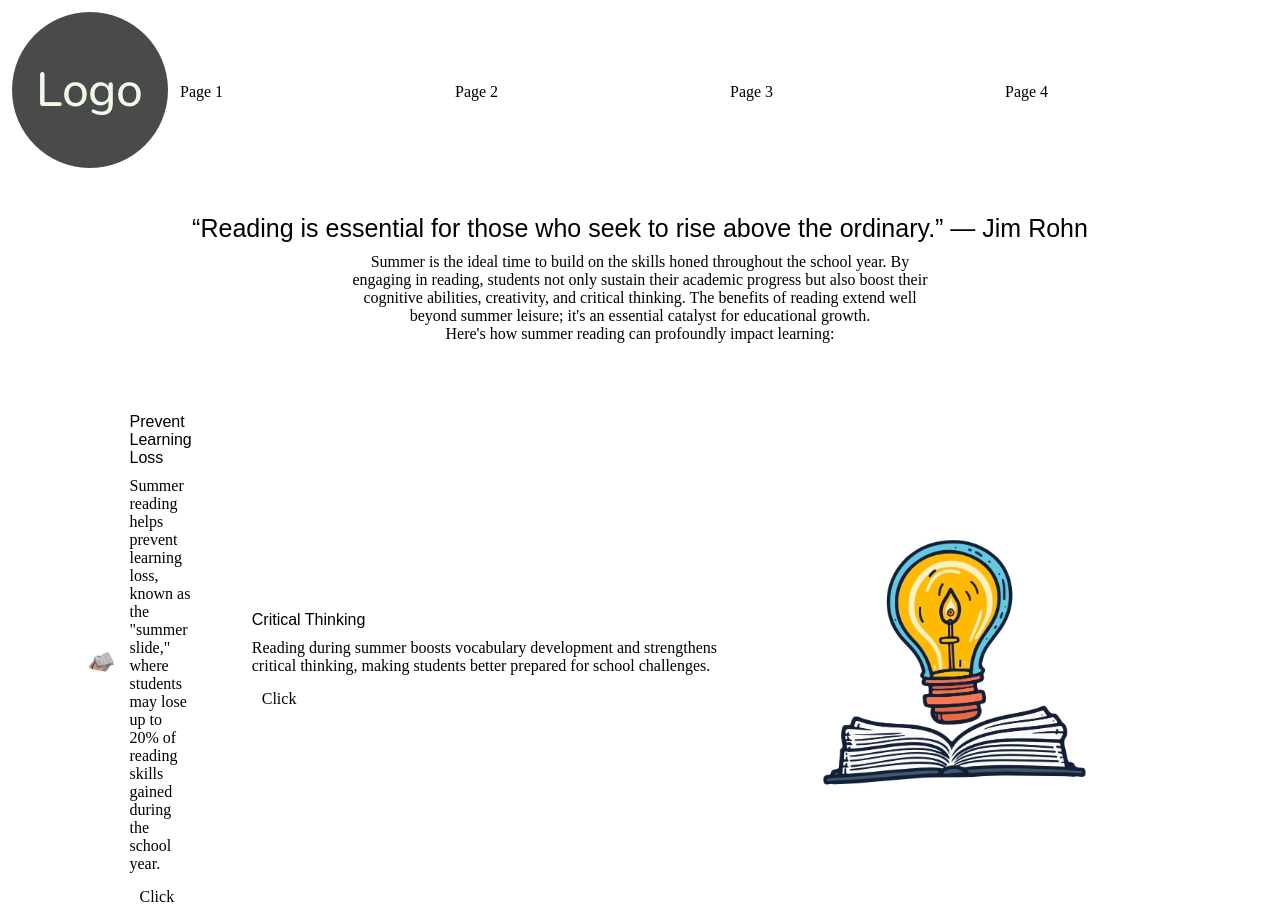
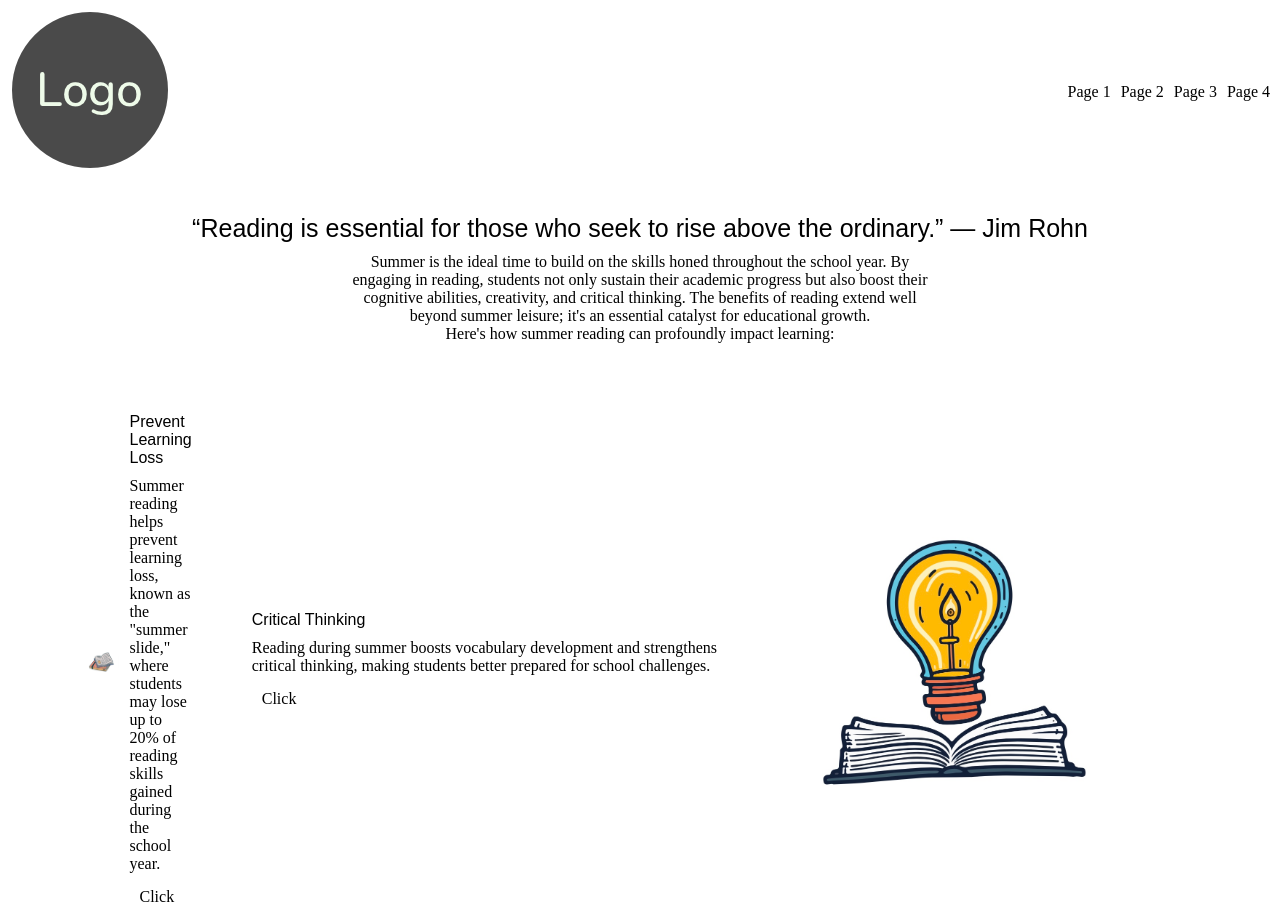
Before and after one commit to Malloryb2/topic_page, a plain HTML site: page eg_topic_assets-main/index.html in a window 1280 px wide. Shown: the top 914 px of the page. Drawn offline with Linux system fonts and the light colour scheme; files that its build step writes are made by us from their sources.

```diff
--- a/eg_topic_assets-main/css/custom.css
+++ b/eg_topic_assets-main/css/custom.css
@@ -14,16 +14,19 @@
     font-family: Arial, sans-serif;
 }
 header {
-    display: grid;
-    grid-template-columns: auto 1fr;
+    display: flex;
+    justify-content: space-between;
     align-items: center;
     padding: 1rem;
-    gap: 1rem;
+}
+header .logo {
+    flex: 1;
 }
 header nav {
-    display: grid;
-    grid-auto-flow: column;
+    display: flex;
     gap: 1rem;
+    justify-content: flex-end;
+    flex: 2;
 }
 header nav a {
     text-decoration: none;
```
